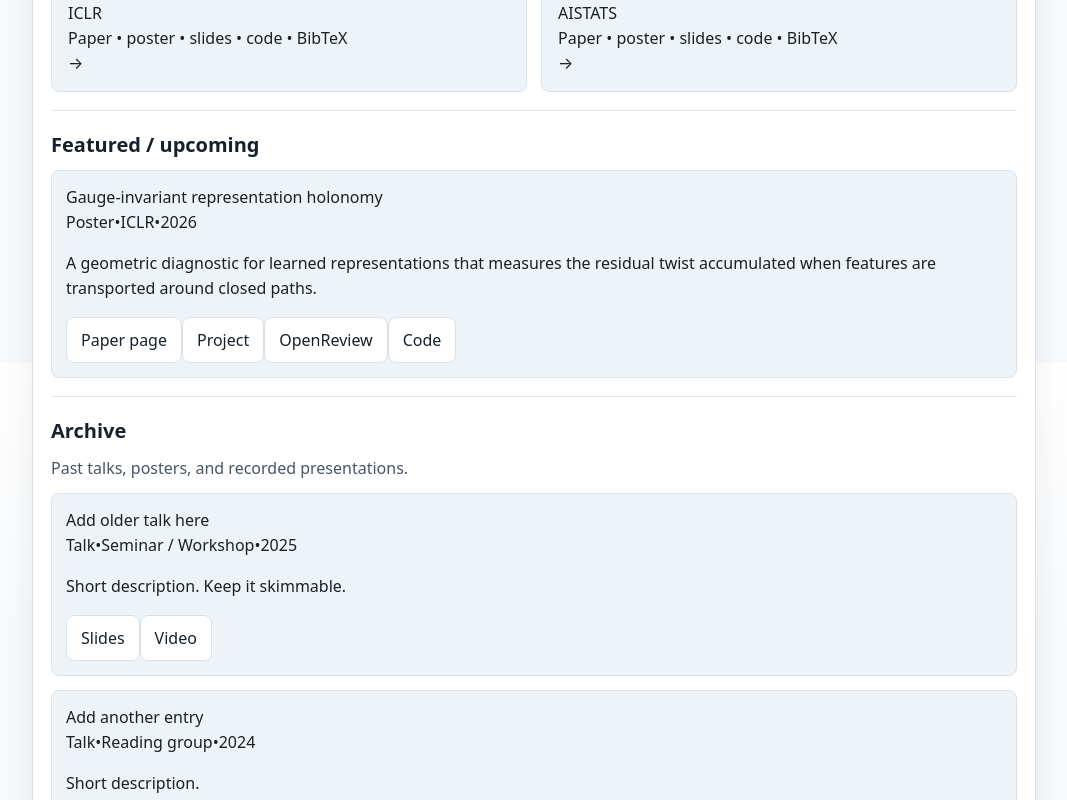
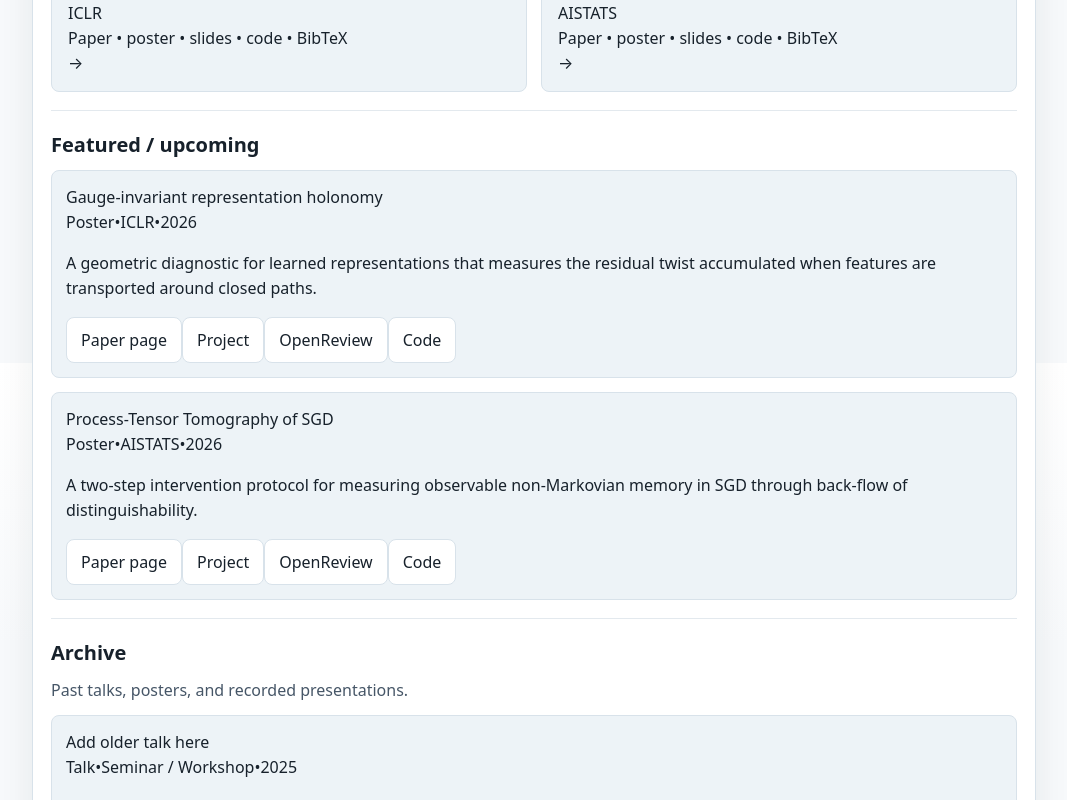
Before and after one commit to vasiseve/vasiseve.github.io, a Vue app: page /#/talks in a window 1280 px wide. Shown: the part 437-1237 px from the top of the page, without its empty margins (106-1173 px from the left). Built offline with nearby package versions, Linux system fonts and the light colour scheme.

Commit message:
link updates

```diff
--- a/src/pages/AISTATS.vue
+++ b/src/pages/AISTATS.vue
@@ -19,6 +19,9 @@
           <div class="row">
             <a class="btn primary" :href="paperUrl" target="_blank" rel="noreferrer">Paper PDF</a>
             <a class="btn" :href="supplementUrl" target="_blank" rel="noreferrer">Supplement</a>
+            <a class="btn" :href="projectUrl" target="_blank" rel="noreferrer">Project page</a>
+            <a class="btn" :href="codeUrl" target="_blank" rel="noreferrer">Code</a>
+            <a class="btn" :href="openReviewUrl" target="_blank" rel="noreferrer">OpenReview</a>
             <a class="btn" :href="mailtoUrl">Ask me about it</a>
           </div>
         </div>
@@ -195,6 +198,10 @@ const asset = (path) => `${baseUrl}${path}`;
 
 const paperUrl = asset("aistats/process-tensor-tomography-of-sgd.pdf");
 const supplementUrl = asset("aistats/process-tensor-tomography-of-sgd-supplement.pdf");
+const projectUrl = "https://vasiseve.github.io/Process-Tensor-Tomography-SGD/";
+const codeUrl =
+  "https://github.com/vasiseve/Process-Tensor-Tomography-of-SGD-Measuring-Non-Markovian-Memory-via-Back-Flow-of-Distinguishability";
+const openReviewUrl = "https://openreview.net/forum?id=TonOzlbE3k";
 const breakScatterUrl = asset("aistats/tv_break_scatter.png");
 const cifarRegimeUrl = asset("aistats/tv_regime_summary_ci_cifar100.png");
 const imagenetteRegimeUrl = asset("aistats/tv_regime_summary_ci_imagenette.png");
--- a/src/pages/CV.vue
+++ b/src/pages/CV.vue
@@ -278,7 +278,7 @@ const publications = [
         title: "Process-Tensor Tomography of SGD: Measuring Non-Markovian Memory via Back-Flow of Distinguishability",
         venue: "AISTATS",
         year: "2026",
-        href: "https://openreview.net/forum?id=TonOzlbE3k",
+        href: "https://vasiseve.github.io/Process-Tensor-Tomography-SGD/",
       },
       {
         title: "Training Memory in Deep Neural Networks: Mechanisms, Evidence, and Measurement Gaps",
--- a/src/pages/Code.vue
+++ b/src/pages/Code.vue
@@ -38,14 +38,16 @@
         <RepoCard
           class="col-6"
           title="Process-Tensor Tomography of SGD"
-          subtitle="Paper page and reproducibility links for the AISTATS work on observable training memory."
+          subtitle="Code and project artifacts for the AISTATS work on observable training memory."
           :tags="['training memory', 'SGD', 'AISTATS']"
           status="Stable"
           :links="[
+            { label: 'Repo', href: 'https://github.com/vasiseve/Process-Tensor-Tomography-of-SGD-Measuring-Non-Markovian-Memory-via-Back-Flow-of-Distinguishability' },
+            { label: 'Project', href: 'https://vasiseve.github.io/Process-Tensor-Tomography-SGD/' },
             { label: 'Paper page', href: '/#/aistats' },
-            { label: 'PDF', href: '/aistats/process-tensor-tomography-of-sgd.pdf' },
-            { label: 'Supplement', href: '/aistats/process-tensor-tomography-of-sgd-supplement.pdf' }
+            { label: 'PDF', href: '/aistats/process-tensor-tomography-of-sgd.pdf' }
           ]"
+          snippet="git clone https://github.com/vasiseve/Process-Tensor-Tomography-of-SGD-Measuring-Non-Markovian-Memory-via-Back-Flow-of-Distinguishability"
         />
       </div>
 
--- a/src/pages/Home.vue
+++ b/src/pages/Home.vue
@@ -88,6 +88,9 @@
               </div>
               <div class="row">
                 <a class="btn small" href="/#/aistats">Paper page</a>
+                <a class="btn small" href="https://vasiseve.github.io/Process-Tensor-Tomography-SGD/" target="_blank" rel="noreferrer">Project</a>
+                <a class="btn small" href="https://github.com/vasiseve/Process-Tensor-Tomography-of-SGD-Measuring-Non-Markovian-Memory-via-Back-Flow-of-Distinguishability" target="_blank" rel="noreferrer">Code</a>
+                <a class="btn small" href="https://openreview.net/forum?id=TonOzlbE3k" target="_blank" rel="noreferrer">OpenReview</a>
                 <a class="btn small" href="/aistats/process-tensor-tomography-of-sgd.pdf" target="_blank" rel="noreferrer">PDF</a>
                 <a class="btn small" href="/aistats/process-tensor-tomography-of-sgd-supplement.pdf" target="_blank" rel="noreferrer">Supplement</a>
               </div>
--- a/src/pages/Research.vue
+++ b/src/pages/Research.vue
@@ -110,9 +110,17 @@ const researchGroups = [
             title: "Process-Tensor Tomography of SGD: Measuring Non-Markovian Memory via Back-Flow of Distinguishability",
             venue: "AISTATS",
             year: "2026",
-            href: "https://openreview.net/forum?id=TonOzlbE3k",
+            href: "https://vasiseve.github.io/Process-Tensor-Tomography-SGD/",
             note: "An intervention-based diagnostic for observable training memory in SGD.",
             tags: ["training memory", "optimization", "dynamics"],
+            links: [
+              { label: "Project", href: "https://vasiseve.github.io/Process-Tensor-Tomography-SGD/" },
+              {
+                label: "Code",
+                href: "https://github.com/vasiseve/Process-Tensor-Tomography-of-SGD-Measuring-Non-Markovian-Memory-via-Back-Flow-of-Distinguishability",
+              },
+              { label: "OpenReview", href: "https://openreview.net/forum?id=TonOzlbE3k" },
+            ],
           },
           {
             title: "Gauge-invariant representation holonomy",
--- a/src/pages/Talks.vue
+++ b/src/pages/Talks.vue
@@ -56,6 +56,20 @@
             { label: 'Project', href: 'https://vasiseve.github.io/Gauge-Invariant-Representation-Holonomy' },
             { label: 'OpenReview', href: 'https://openreview.net/forum?id=czJqKToDGq' },
             { label: 'Code', href: 'https://github.com/vasiseve/gauge-invariant-representation-holonomy-code' }
+          ]"
+        />
+        <TalkCard
+          class="col-12"
+          title="Process-Tensor Tomography of SGD"
+          event="AISTATS"
+          date="2026"
+          kind="Poster"
+          abstract="A two-step intervention protocol for measuring observable non-Markovian memory in SGD through back-flow of distinguishability."
+          :links="[
+            { label: 'Paper page', href: '/#/aistats' },
+            { label: 'Project', href: 'https://vasiseve.github.io/Process-Tensor-Tomography-SGD/' },
+            { label: 'OpenReview', href: 'https://openreview.net/forum?id=TonOzlbE3k' },
+            { label: 'Code', href: 'https://github.com/vasiseve/Process-Tensor-Tomography-of-SGD-Measuring-Non-Markovian-Memory-via-Back-Flow-of-Distinguishability' }
           ]"
         />
       </div>
```
